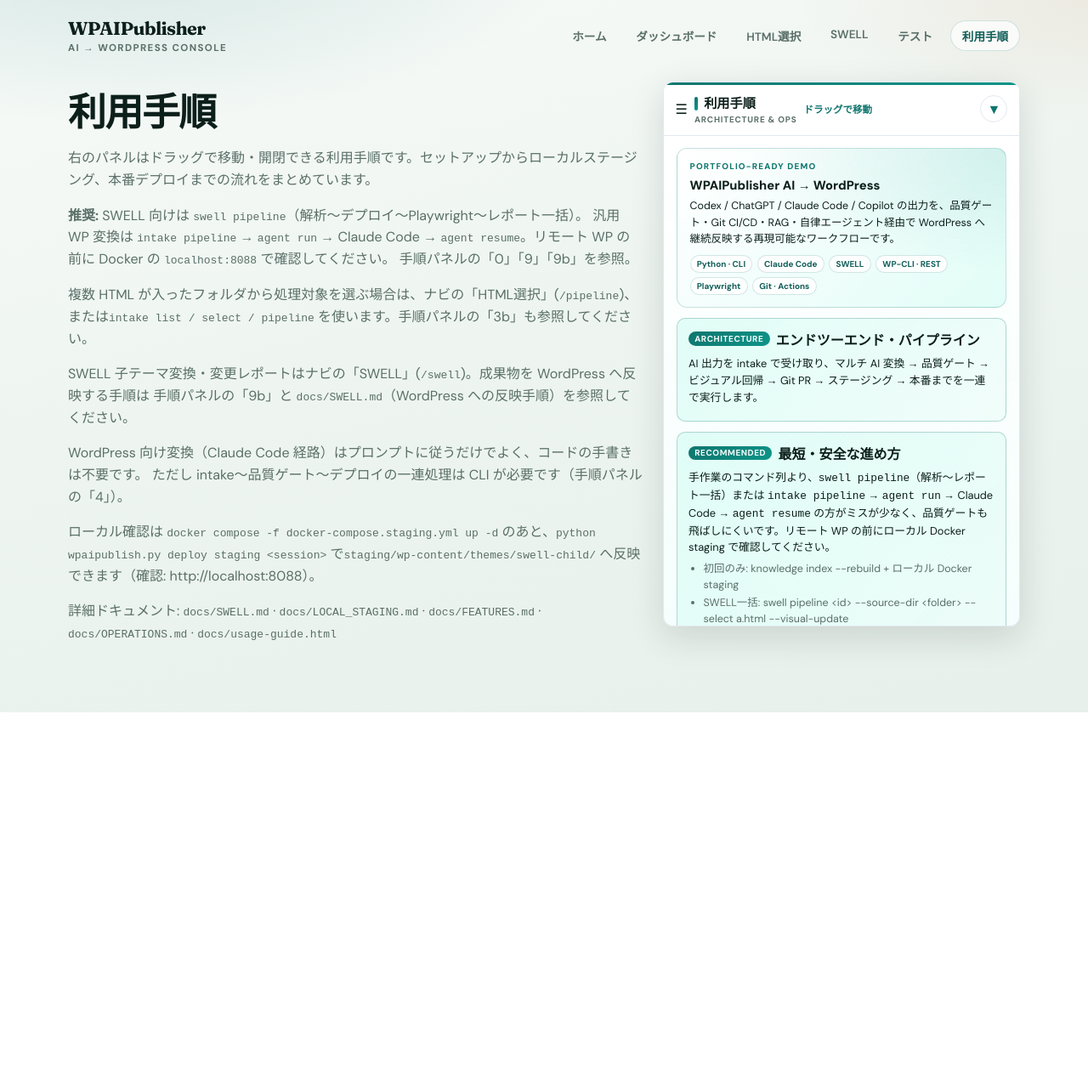
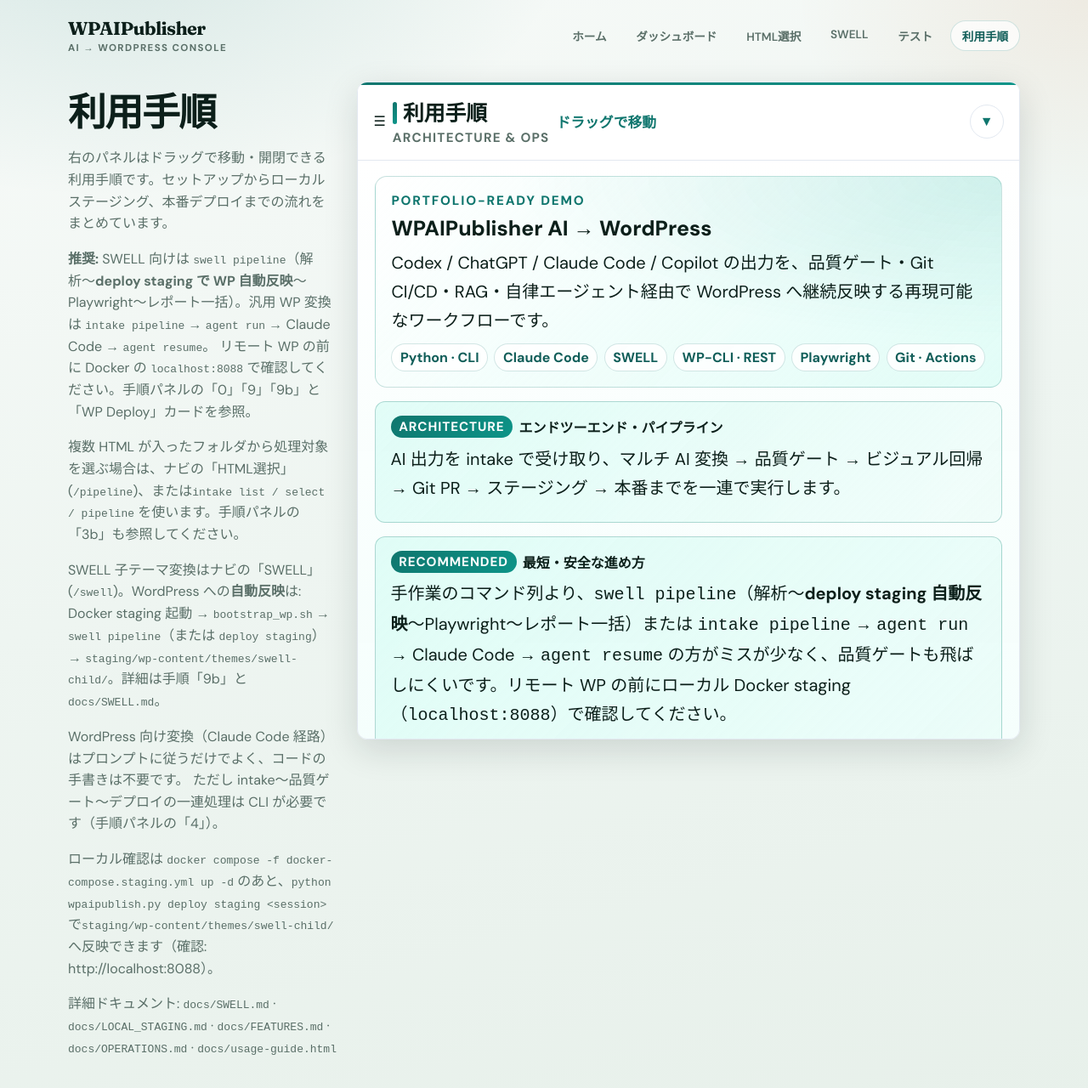
Before and after one commit to kensudogit/WPAIPublisher, a Next.js app in the folder web/: page /guide in a window 1280 px wide. Shown: the top 1280 px of the page at 85% size. Before the commit the page ends 838 px from the top, so only its background shows below. Built offline with nearby package versions, Linux system fonts and the light colour scheme.

Commit message:
フォルダ選択実装修正

```diff
--- a/web/next.config.mjs
+++ b/web/next.config.mjs
@@ -8,6 +8,14 @@ const nextConfig = {
   reactStrictMode: true,
   output: 'standalone',
   outputFileTracingRoot: path.join(__dirname),
+  // 複数 HTML アップロード用（既定 ~10MB だと途中で切れることがある）
+  experimental: {
+    middlewareClientMaxBodySize: '50mb',
+    proxyClientMaxBodySize: '50mb',
+  },
+  serverActions: {
+    bodySizeLimit: '50mb',
+  },
 }
 
 export default nextConfig
--- a/web/src/app/api/swell/route.ts
+++ b/web/src/app/api/swell/route.ts
@@ -7,6 +7,11 @@ import { looksLikeWindowsPath, parsePythonJson, repoRoot, runPython } from '@/li
 
 export const dynamic = 'force-dynamic'
 export const runtime = 'nodejs'
+/** Railway HTTP タイムアウト対策（大量 HTML は UI 側でも上限あり） */
+export const maxDuration = 300
+
+const MAX_UPLOAD_FILES = 40
+const MAX_UPLOAD_HTML = 30
 
 export async function GET(req: NextRequest) {
   const session = req.nextUrl.searchParams.get('session')
@@ -101,26 +106,33 @@ async function saveUploads(form: FormData): Promise<{ dir: string; files: string
   const dir = join(root, 'intake', 'uploads', uploadId)
   mkdirSync(dir, { recursive: true })
 
-  const pathHints = form.getAll('paths').map(String).filter(Boolean)
+  const pathHints = form.getAll('paths').map(String)
   const files: string[] = []
-  const entries = form.getAll('files')
   let i = 0
-  for (const entry of entries) {
+  for (const entry of form.getAll('files')) {
     if (typeof entry === 'string') continue
     const file = entry as File
-    const hint = pathHints[i]
-    const rel =
+    const hint = (pathHints[i] || '').trim()
+    i += 1
+    const relRaw =
       hint ||
       (file as File & { webkitRelativePath?: string }).webkitRelativePath ||
       file.name
-    i += 1
-    // strip leading folder name from webkitdirectory (folder/a.html -> a.html or keep nested)
-    const parts = rel.replace(/\\/g, '/').split('/').filter(Boolean)
-    const relPath = parts.length > 1 ? parts.slice(1).join('/') : parts[0] || file.name
+    const parts = relRaw.replace(/\\/g, '/').split('/').filter(Boolean)
+    // paths ヒントがある場合はそのまま（クライアント側で先頭フォルダ除去済み）
+    let relPath: string
+    if (hint) {
+      relPath = hint.replace(/\\/g, '/')
+    } else if (parts.length > 1) {
+      relPath = parts.slice(1).join('/')
+    } else {
+      relPath = parts[0] || file.name
+    }
+    relPath = relPath.replace(/^(\.\.\/)+/, '').replace(/^\/+/, '')
+    if (!relPath || relPath.includes('..')) continue
     const dest = join(dir, relPath)
     mkdirSync(dirname(dest), { recursive: true })
-    const buf = Buffer.from(await file.arrayBuffer())
-    writeFileSync(dest, buf)
+    writeFileSync(dest, Buffer.from(await file.arrayBuffer()))
     files.push(relPath)
   }
   return { dir, files }
@@ -160,6 +172,20 @@ export async function POST(req: NextRequest) {
       if (!uploaded.files.length) {
         return NextResponse.json(
           { error: 'アップロードされたファイルがありません。HTML（と CSS/JS）を選択してください。' },
+          { status: 400 },
+        )
+      }
+
+      const htmlFiles = uploaded.files.filter((f) => /\.html?$/i.test(f))
+      if (uploaded.files.length > MAX_UPLOAD_FILES || htmlFiles.length > MAX_UPLOAD_HTML) {
+        return NextResponse.json(
+          {
+            error:
+              `Web UI では一度に HTML ${MAX_UPLOAD_HTML} / 合計 ${MAX_UPLOAD_FILES} ファイルまでです` +
+              `（今回: HTML ${htmlFiles.length} / 合計 ${uploaded.files.length}）。\n` +
+              'フォルダを絞るか、サンプル実行を使ってください。大量変換はローカル CLI を推奨します。\n' +
+              '例: python wpaipublish.py swell pipeline --source-dir C:\\test --select "**/*.html"',
+          },
           { status: 400 },
         )
       }
--- a/web/src/app/globals.css
+++ b/web/src/app/globals.css
@@ -367,7 +367,7 @@ select {
 
 .guide-layout {
   display: grid;
-  grid-template-columns: 1fr 420px;
+  grid-template-columns: 1fr minmax(520px, 780px);
   gap: 1.5rem;
   align-items: start;
 }
@@ -412,8 +412,8 @@ select {
   display: flex;
   align-items: center;
   justify-content: space-between;
-  gap: 0.5rem;
-  padding: 0.75rem 0.85rem;
+  gap: 0.65rem;
+  padding: 1rem 1.15rem;
   background: rgba(255, 255, 255, 0.85);
   border-bottom: 1px solid #e2e8f0;
   cursor: grab;
@@ -434,13 +434,13 @@ select {
 }
 
 .usage-guide-header-text strong {
-  font-size: 0.95rem;
+  font-size: 1.55rem;
   font-weight: 700;
 }
 
 .usage-guide-header-text strong::before {
   content: '';
-  width: 4px;
+  width: 5px;
   height: 1.05em;
   border-radius: 4px;
   background: linear-gradient(180deg, var(--accent), #0d9488);
@@ -450,7 +450,7 @@ select {
 }
 
 .usage-guide-header-sub {
-  font-size: 0.62rem;
+  font-size: 0.95rem;
   font-weight: 700;
   letter-spacing: 0.08em;
   text-transform: uppercase;
@@ -458,14 +458,14 @@ select {
 }
 
 .usage-guide-drag-hint {
-  font-size: 0.72rem;
+  font-size: 1.05rem;
   font-weight: 600;
   color: var(--accent);
 }
 
 .usage-guide-toggle {
-  width: 2rem;
-  height: 2rem;
+  width: 2.5rem;
+  height: 2.5rem;
   border-radius: 999px;
   border: 1px solid #e2e8f0;
   background: #fff;
@@ -474,16 +474,16 @@ select {
 }
 
 .usage-guide-body {
-  max-height: min(72vh, 640px);
+  max-height: min(85vh, 900px);
   overflow-y: auto;
-  padding: 0.9rem 0.95rem 1rem;
+  padding: 1.15rem 1.25rem 1.35rem;
   background: linear-gradient(180deg, rgba(255, 255, 255, 0.5), rgba(204, 251, 241, 0.2));
 }
 
 .usage-guide-hero {
-  margin-bottom: 0.75rem;
-  padding: 0.85rem 0.9rem;
-  border-radius: 12px;
+  margin-bottom: 1rem;
+  padding: 1.1rem 1.15rem;
+  border-radius: 14px;
   border: 1px solid rgba(15, 118, 110, 0.22);
   background:
     radial-gradient(ellipse at top right, rgba(13, 148, 136, 0.12), transparent 55%),
@@ -491,8 +491,8 @@ select {
 }
 
 .usage-guide-hero-kicker {
-  margin: 0 0 0.35rem;
-  font-size: 0.62rem;
+  margin: 0 0 0.4rem;
+  font-size: 0.95rem;
   font-weight: 800;
   letter-spacing: 0.12em;
   text-transform: uppercase;
@@ -500,37 +500,37 @@ select {
 }
 
 .usage-guide-hero-title {
-  margin: 0 0 0.35rem;
-  font-size: 0.92rem;
+  margin: 0 0 0.4rem;
+  font-size: 1.55rem;
   font-weight: 800;
 }
 
 .usage-guide-hero-lead {
-  margin: 0 0 0.55rem;
-  font-size: 0.78rem;
-  line-height: 1.55;
+  margin: 0 0 0.65rem;
+  font-size: 1.25rem;
+  line-height: 1.7;
 }
 
 .usage-guide-stack {
   display: flex;
   flex-wrap: wrap;
-  gap: 0.35rem;
+  gap: 0.45rem;
 }
 
 .usage-guide-stack-pill {
-  padding: 0.18rem 0.45rem;
+  padding: 0.32rem 0.6rem;
   border-radius: 999px;
   border: 1px solid rgba(15, 118, 110, 0.18);
   background: rgba(255, 255, 255, 0.85);
-  font-size: 0.62rem;
+  font-size: 1rem;
   font-weight: 700;
   color: var(--accent-deep);
 }
 
 .usage-guide-featured {
-  margin-bottom: 0.75rem;
-  padding: 0.75rem 0.8rem;
-  border-radius: 10px;
+  margin-bottom: 1rem;
+  padding: 1rem 1.1rem;
+  border-radius: 12px;
   border: 1px solid rgba(15, 118, 110, 0.28);
   background: linear-gradient(135deg, rgba(204, 251, 241, 0.55), rgba(240, 253, 250, 0.9));
 }
@@ -543,11 +543,11 @@ select {
 }
 
 .usage-guide-featured-badge {
-  padding: 0.12rem 0.45rem;
+  padding: 0.2rem 0.6rem;
   border-radius: 999px;
   background: linear-gradient(135deg, #0f766e, #0d9488);
   color: #fff;
-  font-size: 0.62rem;
+  font-size: 0.95rem;
   font-weight: 700;
   letter-spacing: 0.06em;
   text-transform: uppercase;
@@ -555,9 +555,9 @@ select {
 
 .usage-guide-featured p,
 .usage-guide-steps p {
-  margin: 0 0 0.35rem;
-  font-size: 0.8rem;
-  line-height: 1.55;
+  margin: 0 0 0.45rem;
+  font-size: 1.25rem;
+  line-height: 1.7;
 }
 
 .usage-guide-diagram {
@@ -565,8 +565,8 @@ select {
 }
 
 .usage-guide-diagram figcaption {
-  margin: 0 0 0.35rem;
-  font-size: 0.68rem;
+  margin: 0 0 0.4rem;
+  font-size: 1rem;
   font-weight: 700;
   letter-spacing: 0.06em;
   text-transform: uppercase;
@@ -575,23 +575,23 @@ select {
 
 .usage-guide-diagram pre {
   margin: 0;
-  padding: 0.65rem 0.7rem;
+  padding: 0.85rem 0.95rem;
   border-radius: 10px;
   background: #0c1f1a;
   color: #99f6e4;
   font-family: ui-monospace, SFMono-Regular, Menlo, Consolas, monospace;
-  font-size: 0.62rem;
-  line-height: 1.45;
+  font-size: 1rem;
+  line-height: 1.6;
   overflow-x: auto;
   white-space: pre;
 }
 
 .usage-guide-scroll-hint {
-  margin: 0 0 0.65rem;
-  padding: 0.35rem 0.5rem;
+  margin: 0 0 0.75rem;
+  padding: 0.5rem 0.65rem;
   border-radius: 6px;
   background: rgba(255, 255, 255, 0.7);
-  font-size: 0.72rem;
+  font-size: 1.15rem;
   font-weight: 600;
   text-align: center;
   color: var(--accent);
@@ -607,16 +607,16 @@ select {
 }
 
 .usage-guide-steps > li {
-  padding: 0.65rem 0.7rem;
-  border-radius: 8px;
+  padding: 0.9rem 1rem;
+  border-radius: 10px;
   border: 1px solid #e2e8f0;
   background: rgba(255, 255, 255, 0.85);
 }
 
 .usage-guide-steps strong {
   display: block;
-  margin-bottom: 0.3rem;
-  font-size: 0.78rem;
+  margin-bottom: 0.4rem;
+  font-size: 1.25rem;
   letter-spacing: 0.04em;
   text-transform: uppercase;
   color: var(--accent);
@@ -624,25 +624,25 @@ select {
 
 .usage-guide-items {
   margin: 0;
-  padding: 0 0 0 1.1rem;
+  padding: 0 0 0 1.35rem;
 }
 
 .usage-guide-items li {
-  margin: 0.2rem 0;
-  font-size: 0.78rem;
-  line-height: 1.5;
+  margin: 0.35rem 0;
+  font-size: 1.25rem;
+  line-height: 1.65;
   color: var(--muted);
 }
 
 .usage-guide-footer {
-  margin: 0.85rem 0 0;
-  padding: 0.55rem 0.65rem;
+  margin: 0.95rem 0 0;
+  padding: 0.75rem 0.85rem;
   border-radius: 8px;
   border: 1px solid rgba(15, 118, 110, 0.2);
   background: linear-gradient(135deg, rgba(204, 251, 241, 0.7), rgba(240, 253, 250, 0.8));
-  font-size: 0.72rem;
+  font-size: 1.15rem;
   color: var(--accent-deep);
-  line-height: 1.5;
+  line-height: 1.65;
 }
 
 .usage-guide-panel.is-collapsed .usage-guide-body {
--- a/web/src/app/guide/page.tsx
+++ b/web/src/app/guide/page.tsx
@@ -11,18 +11,21 @@ export default function GuidePage() {
             右のパネルはドラッグで移動・開閉できる利用手順です。セットアップからローカルステージング、本番デプロイまでの流れをまとめています。
           </p>
           <p>
-            <strong>推奨:</strong> SWELL 向けは <code>swell pipeline</code>（解析〜デプロイ〜Playwright〜レポート一括）。
-            汎用 WP 変換は <code>intake pipeline</code> → <code>agent run</code> → Claude Code →{' '}
-            <code>agent resume</code>。リモート WP の前に Docker の <code>localhost:8088</code> で確認してください。
-            手順パネルの「0」「9」「9b」を参照。
+            <strong>推奨:</strong> SWELL 向けは <code>swell pipeline</code>
+            （解析〜<strong>deploy staging で WP 自動反映</strong>〜Playwright〜レポート一括）。汎用 WP 変換は{' '}
+            <code>intake pipeline</code> → <code>agent run</code> → Claude Code → <code>agent resume</code>。
+            リモート WP の前に Docker の <code>localhost:8088</code> で確認してください。手順パネルの「0」「9」「9b」と
+            「WP Deploy」カードを参照。
           </p>
           <p>
             複数 HTML が入ったフォルダから処理対象を選ぶ場合は、ナビの「HTML選択」(<code>/pipeline</code>)、または
             <code>intake list / select / pipeline</code> を使います。手順パネルの「3b」も参照してください。
           </p>
           <p>
-            SWELL 子テーマ変換・変更レポートはナビの「SWELL」(<code>/swell</code>)。成果物を WordPress へ反映する手順は
-            手順パネルの「9b」と <code>docs/SWELL.md</code>（WordPress への反映手順）を参照してください。
+            SWELL 子テーマ変換はナビの「SWELL」(<code>/swell</code>)。WordPress への<strong>自動反映</strong>は:
+            Docker staging 起動 → <code>bootstrap_wp.sh</code> → <code>swell pipeline</code>（または{' '}
+            <code>deploy staging</code>）→ <code>staging/wp-content/themes/swell-child/</code>。詳細は手順「9b」と{' '}
+            <code>docs/SWELL.md</code>。
           </p>
           <p>
             WordPress 向け変換（Claude Code 経路）はプロンプトに従うだけでよく、コードの手書きは不要です。
--- a/web/src/components/UsageGuidePanel.tsx
+++ b/web/src/components/UsageGuidePanel.tsx
@@ -26,12 +26,25 @@ deploy + Playwright差分    visual/diff/
 git commit/push + report   change_report.md`
 
 const recommendedFlow = [
-  '初回のみ: knowledge index --rebuild + ローカル Docker staging',
-  'SWELL一括: swell pipeline <id> --source-dir <folder> --select a.html --visual-update',
+  '初回のみ: knowledge index --rebuild + ローカル Docker staging（bootstrap_wp.sh）',
+  'SWELL一括自動反映: swell pipeline <id> --source-dir <folder> --select a.html --visual-update',
+  '（pipeline 内で deploy staging まで実行 → themes/swell-child へ自動配置）',
+  '確認: http://localhost:8088 / change_report.md / テーマ swell-child 有効',
   'または: intake pipeline → agent run → Claude Code → agent resume',
-  '確認: localhost:8088 / change_report.md',
-  'WP反映: deploy staging → themes/swell-child（手順 9b / docs/SWELL.md）',
-  'git commit <id> --push → 本番は --approve / --confirm',
+  '本番: deploy production <id> --confirm（手順 9b / docs/SWELL.md）',
+] as const
+
+const wpAutoReflect = [
+  '前提: 親テーマ SWELL インストール済み。成果物は output/<session>/wordpress/',
+  '① Docker: docker compose -f docker-compose.staging.yml up -d',
+  '② 初回: bash scripts/local/bootstrap_wp.sh',
+  '③ 一括: python wpaipublish.py swell pipeline <id> --source-dir <folder> --select a.html --visual-update',
+  '   → analyze〜convert〜deploy staging〜visual〜report（--skip-deploy を付けない）',
+  '④ 配置先: staging/wp-content/themes/swell-child/（自動コピー）',
+  '⑤ 確認: http://localhost:8088 （管理画面 admin / admin1234）',
+  '変換済みのみ再反映: python wpaipublish.py deploy staging <session>',
+  'リモート自動: config/.env に WP_STAGING_SSH/PATH → deploy staging → wp theme activate swell-child',
+  '注意: Railway /swell だけでは実 WP サーバーへは届かない',
 ] as const
 
 const steps = [
@@ -146,16 +159,21 @@ const steps = [
     ],
   },
   {
-    title: '9b. SWELL 結果を WordPress へ反映',
-    body: '成果物は output/<session>/wordpress/（子テーマ）。親テーマ SWELL 必須。Railway だけでは実 WP には届きません。',
+    title: '9b. SWELL 結果を WordPress へ自動反映',
+    body: '成果物は output/<session>/wordpress/（子テーマ swell-child）。親テーマ SWELL 必須。swell pipeline は --skip-deploy を付けなければ staging へ自動配置します。Railway だけでは実 WP には届きません。',
     items: [
-      'ローカル: docker compose -f docker-compose.staging.yml up -d → bootstrap_wp.sh',
-      'deploy staging <session> → staging/wp-content/themes/swell-child/',
-      '確認: http://localhost:8088 / 外観→テーマで swell-child を有効化',
-      '既存サイト: wordpress/ を themes/swell-child へコピー → テーマ有効化 → キャッシュクリア',
-      'リモート: config/.env に WP_STAGING_SSH/PATH → deploy staging → wp theme activate',
+      '【最短・自動】Docker staging 起動 → bootstrap_wp.sh → swell pipeline（deploy 込み）',
+      'docker compose -f docker-compose.staging.yml up -d',
+      'bash scripts/local/bootstrap_wp.sh（初回のみ・テーマ有効化を試行）',
+      'python wpaipublish.py swell pipeline <id> --source-dir <folder> --select a.html --visual-update',
+      '自動配置先: staging/wp-content/themes/swell-child/',
+      '確認: http://localhost:8088 / wp-admin（admin / admin1234）/ 外観→テーマ',
+      '再反映のみ: python wpaipublish.py deploy staging <session>',
+      '【リモート自動】config/.env に WP_STAGING_SSH / WP_STAGING_PATH / WP_STAGING_URL',
+      'deploy staging <session> → ssh 先で wp theme activate swell-child && wp cache flush',
+      '【手動】wordpress/ を themes/swell-child へコピー → 有効化 → パーマリンク再保存 → キャッシュクリア',
       '本番: ステージング確認後に deploy production <session> --confirm',
-      '詳細: docs/SWELL.md「WordPress への反映手順」',
+      '詳細: docs/SWELL.md「WordPress への反映手順」· docs/LOCAL_STAGING.md',
     ],
   },
 ] as const
@@ -218,7 +236,7 @@ export function UsageGuidePanel() {
           position: 'fixed' as const,
           left: pos.x,
           top: pos.y,
-          width: 420,
+          width: 780,
           zIndex: 40,
           margin: 0,
         } as const)
@@ -310,13 +328,30 @@ export function UsageGuidePanel() {
               <strong>最短・安全な進め方</strong>
             </div>
             <p>
-              手作業のコマンド列より、<code>swell pipeline</code>（解析〜レポート一括）または{' '}
-              <code>intake pipeline</code> → <code>agent run</code> → Claude Code → <code>agent resume</code>{' '}
-              の方がミスが少なく、品質ゲートも飛ばしにくいです。リモート WP の前にローカル Docker staging
-              で確認してください。
+              手作業のコマンド列より、<code>swell pipeline</code>（解析〜<strong>deploy staging 自動反映</strong>
+              〜Playwright〜レポート一括）または <code>intake pipeline</code> → <code>agent run</code> → Claude Code →{' '}
+              <code>agent resume</code> の方がミスが少なく、品質ゲートも飛ばしにくいです。リモート WP の前にローカル Docker
+              staging（<code>localhost:8088</code>）で確認してください。
             </p>
             <ul className="usage-guide-items">
               {recommendedFlow.map((item) => (
+                <li key={item}>{item}</li>
+              ))}
+            </ul>
+          </section>
+
+          <section className="usage-guide-featured" aria-label="WP自動反映">
+            <div className="usage-guide-featured-head">
+              <span className="usage-guide-featured-badge">WP Deploy</span>
+              <strong>SWELL → WordPress 自動反映</strong>
+            </div>
+            <p>
+              <code>swell pipeline</code> は <code>--skip-deploy</code> を付けない限り、変換後に{' '}
+              <code>deploy staging</code> で <code>themes/swell-child</code> へ自動配置します。Railway の{' '}
+              <code>/swell</code> だけでは実サーバーへは届きません（手順 9b）。
+            </p>
+            <ul className="usage-guide-items">
+              {wpAutoReflect.map((item) => (
                 <li key={item}>{item}</li>
               ))}
             </ul>
@@ -344,7 +379,7 @@ export function UsageGuidePanel() {
           </ol>
 
           <p className="usage-guide-footer">
-            ▼▲ で開閉 · ヘッダーをドラッグして移動 · SWELL は /swell · WP反映は手順 9b · docs/SWELL.md · テストは /tests
+            ▼▲ で開閉 · ドラッグで移動 · SWELL→WP 自動反映は WP Deploy カード / 手順 9b · /swell · docs/SWELL.md · /tests
           </p>
         </div>
       ) : null}
```
Also changed, not shown: web/src/components/HtmlSelectPanel.tsx (+11 -15 lines), web/src/components/SwellPipelinePanel.tsx (+146 -43 lines), 1 other file (tests, documents, lock files or other folders).
